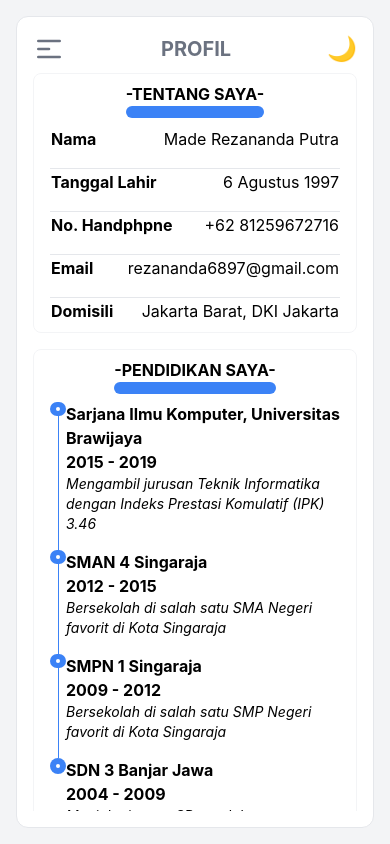
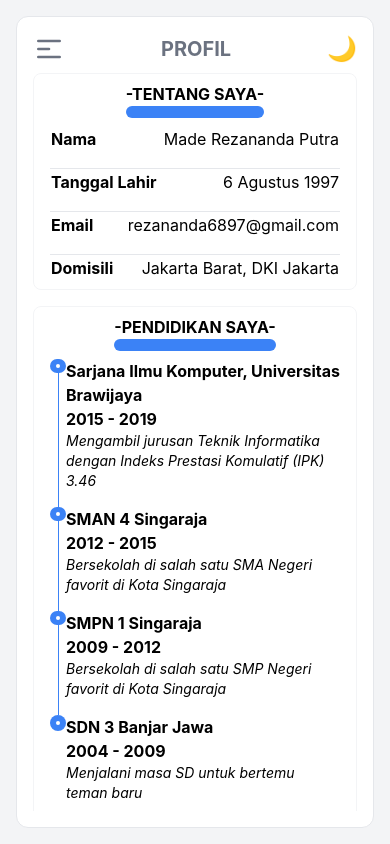
Before and after one commit to Rezananda/rezananda.github.io, a React (Create React App) app: page /profil in a window 390 px wide. Built offline with nearby package versions, Linux system fonts and the light colour scheme.

Commit message:
remove phone number

```diff
--- a/src/pages/Beranda.js
+++ b/src/pages/Beranda.js
@@ -28,7 +28,6 @@ const Beranda = () => {
             <p className='font-bold'>Made Rezananda Putra</p>
           </div>
           <p className='italic text-sm'>"Seorang Business Analyst dan Coder yang selalu memberikan yang terbaik dalam pengembangan produk"</p>
-          <p className='font-bold'>☎️ +62 81259672716</p>
           <p className='font-bold'>📧 rezananda6897@gmail.com</p>
           <a href={file} className='bg-blue-500 px-4 py-2 text-white rounded-full' download>Download Resume</a>
         </div>
--- a/src/pages/Profil.js
+++ b/src/pages/Profil.js
@@ -16,10 +16,6 @@ const Profil = () => {
           <tr className='flex justify-between w-full'>
             <td className='font-bold'>Tanggal Lahir</td>
             <td>6 Agustus 1997</td>
-          </tr>
-          <tr className='flex justify-between w-full'>
-            <td className='font-bold'>No. Handphpne</td>
-            <td>+62 81259672716</td>
           </tr>
           <tr className='flex justify-between w-full'>
             <td className='font-bold'>Email</td>
```
